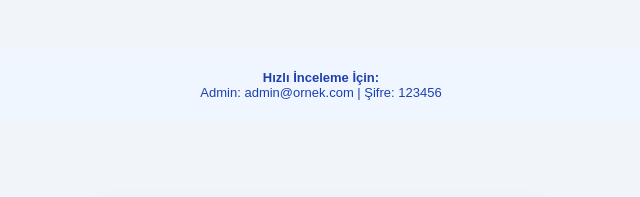
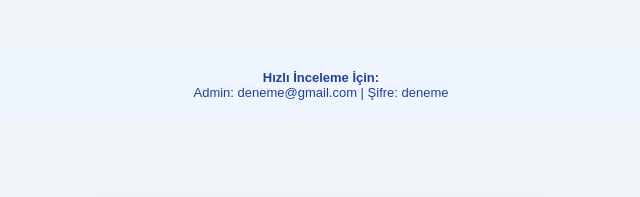
Before and after one commit to yani2626/stackblitz-starters-pp4y5lsz, a website: page index.html in a window 1280 px wide. Shown: the part 739-936 px from the top of the page, 319-959 px from the left. Drawn offline with nearby package versions, Linux system fonts and the light colour scheme.

Commit message:
Update index.html

```diff
--- a/index.html
+++ b/index.html
@@ -76,7 +76,7 @@
 
     <div style="text-align: center; padding: 20px; background: #eff6ff; margin: 20px; border-radius: 15px;">
         <p style="font-size: 13px; color: #1e40af; margin: 0;"><b>Hızlı İnceleme İçin:</b><br>
-        Admin: admin@ornek.com | Şifre: 123456</p>
+        Admin: deneme@gmail.com | Şifre: deneme</p>
     </div>
 </div>
 
```
